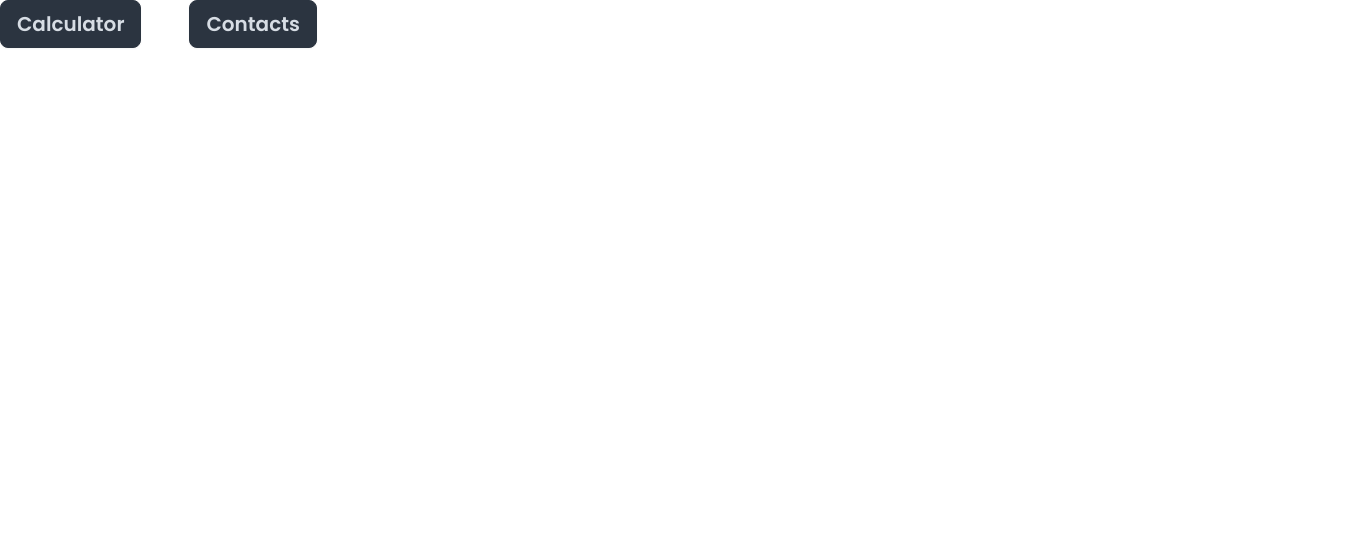
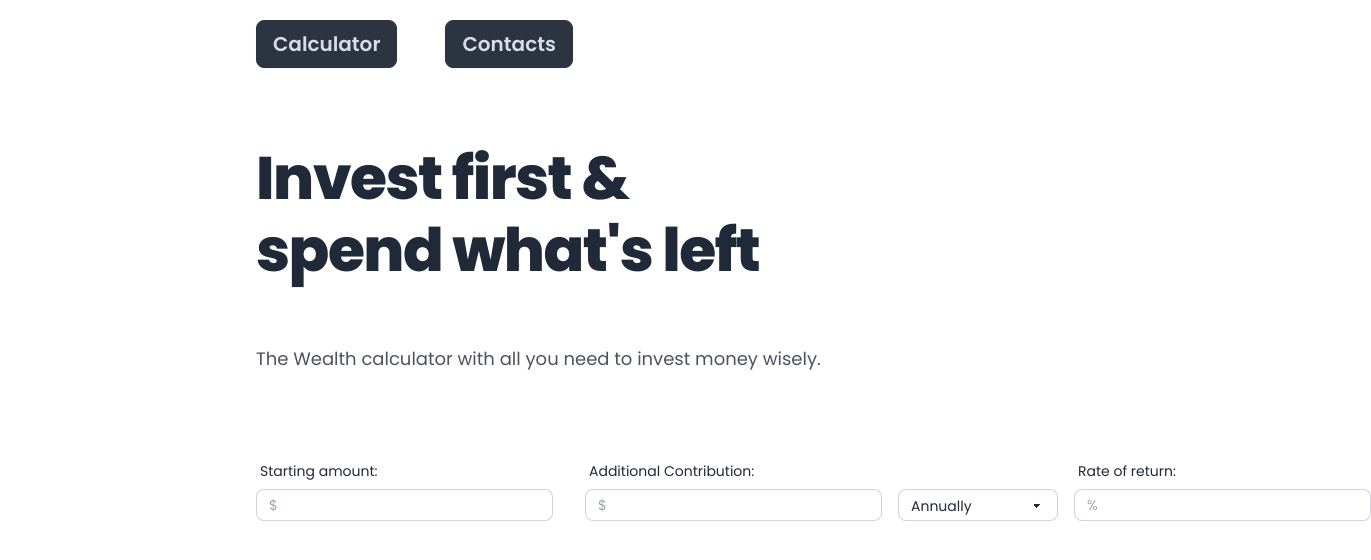
Before and after one commit to NurgaliyevS/wealthy-calculator, a Next.js app: page / in a window 1280 px wide. Shown: the top 560 px of the page, 1371 px wide, since content can reach past the window. Built offline with nearby package versions, Linux system fonts and the light colour scheme.

Commit message:
pages upd

```diff
--- a/pages/index.js
+++ b/pages/index.js
@@ -1,5 +1,6 @@
 import { Poppins } from 'next/font/google';
 import Navbar from "@/components/Navbar";
+import Main from "@/components/Main";
 
 const poppins = Poppins({
   subsets: ['latin'],
@@ -10,8 +11,9 @@ const poppins = Poppins({
 
 export default function Home() {
   return (
-    <main className={`${poppins.variable}`}>
+    <main className={`${poppins.variable} lg:w-3/5 w-4/5 mx-auto pt-5 min-h-screen`}>
       <Navbar />
+      <Main />
     </main>
   );
 }
```
